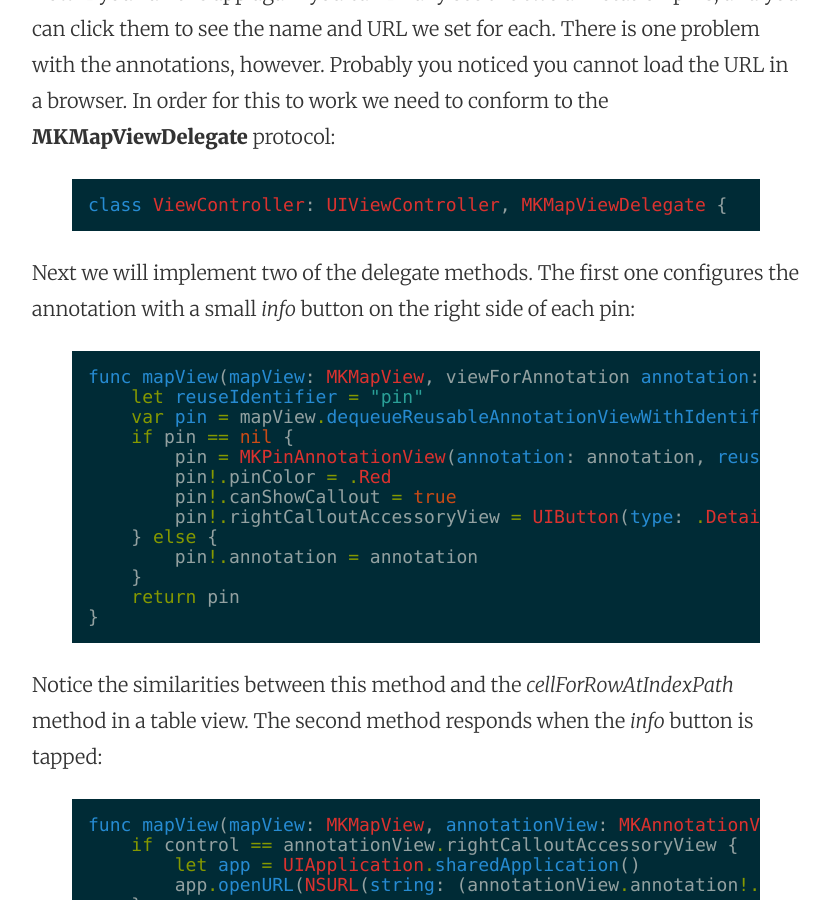
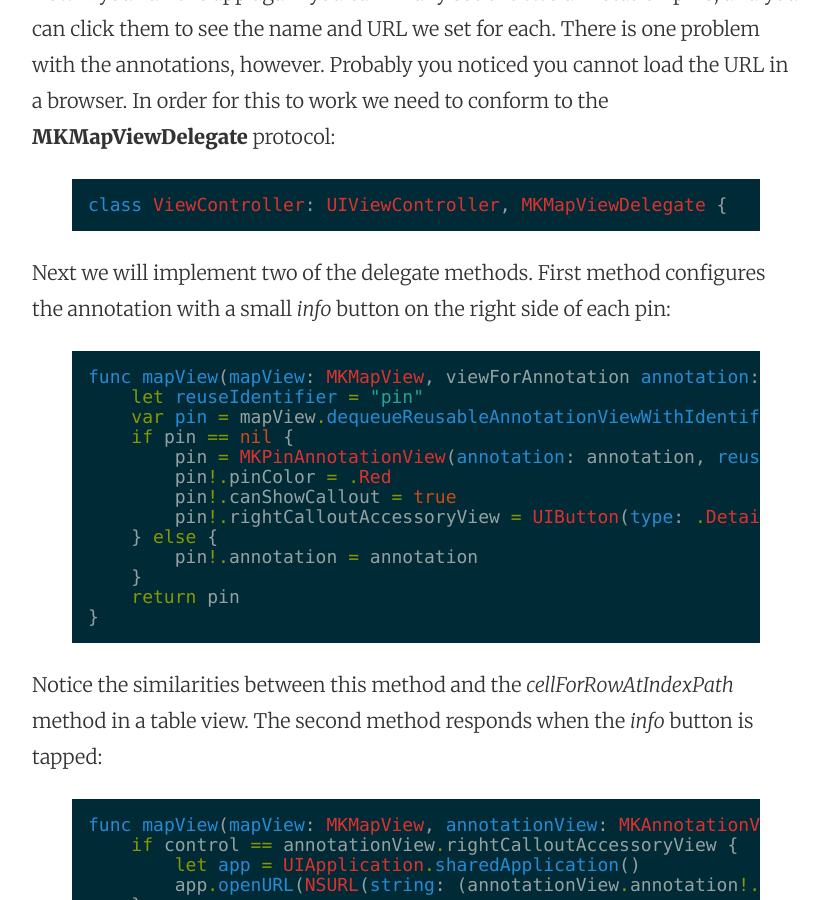
Before and after one commit to mhorga/mhorga.github.io, a Jekyll site: the page built from _posts/2015-08-01-introduction-to-mapkit.markdown, in a window 1280 px wide and 900 px high, scrolled down 2364 px. Shown: the whole window, without its empty margins (224-1054 px from the left). Built offline with Jekyll 4.4.1, drawn with Linux system fonts in a browser that asks for light colours.

Commit message:
Post update: Introduction to MapKit

```diff
--- a/_posts/2015-08-01-introduction-to-mapkit.markdown
+++ b/_posts/2015-08-01-introduction-to-mapkit.markdown
@@ -75,7 +75,7 @@ Now if you run the app again you can finally see the two annotation pins, and yo
 class ViewController: UIViewController, MKMapViewDelegate {
 {% endhighlight %}
 
-Next we will implement two of the delegate methods. The first one configures the annotation with a small _info_ button on the right side of each pin:
+Next we will implement two of the delegate methods. First method configures the annotation with a small _info_ button on the right side of each pin:
 
 {% highlight swift %}
 func mapView(mapView: MKMapView, viewForAnnotation annotation: MKAnnotation) -> MKAnnotationView? {
```
